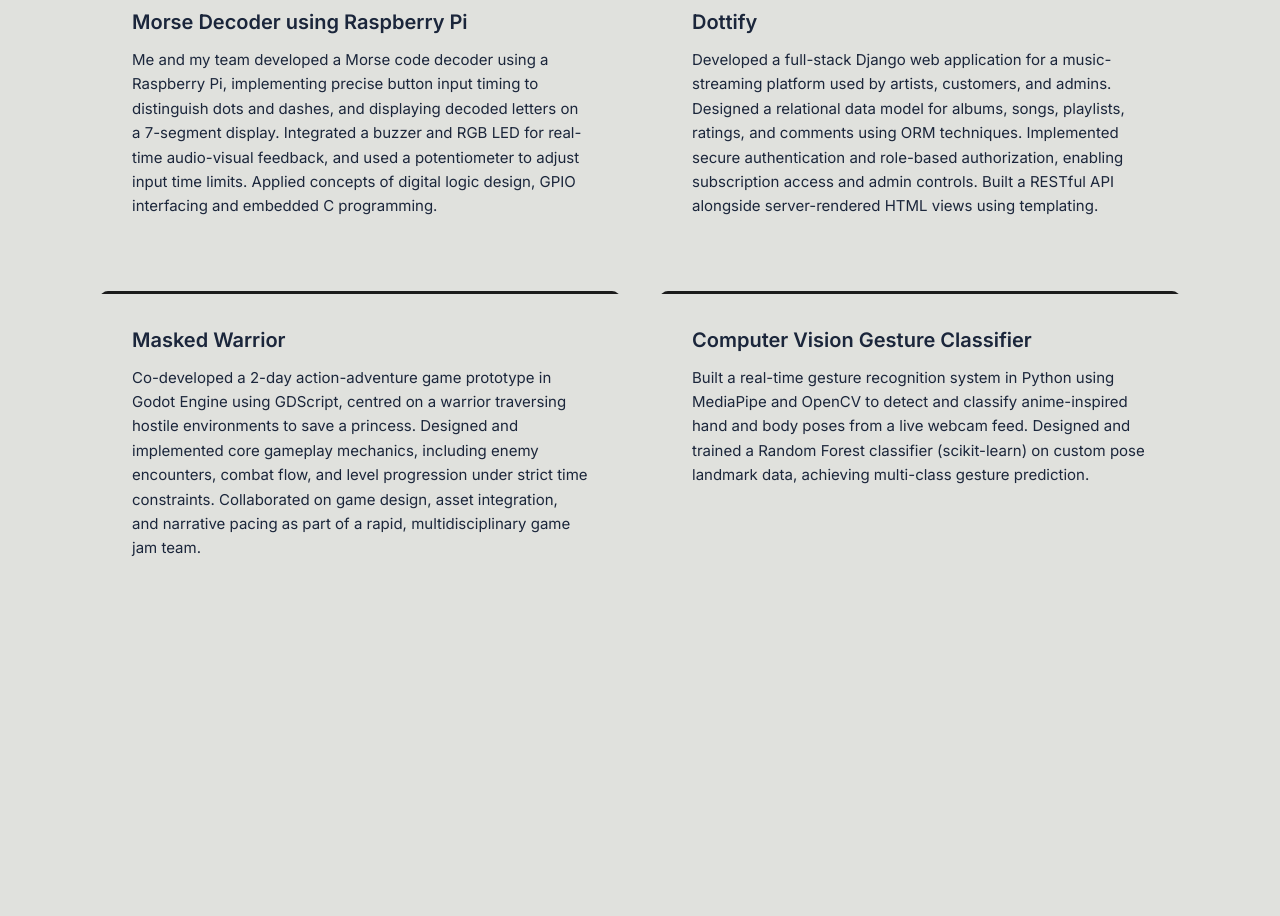
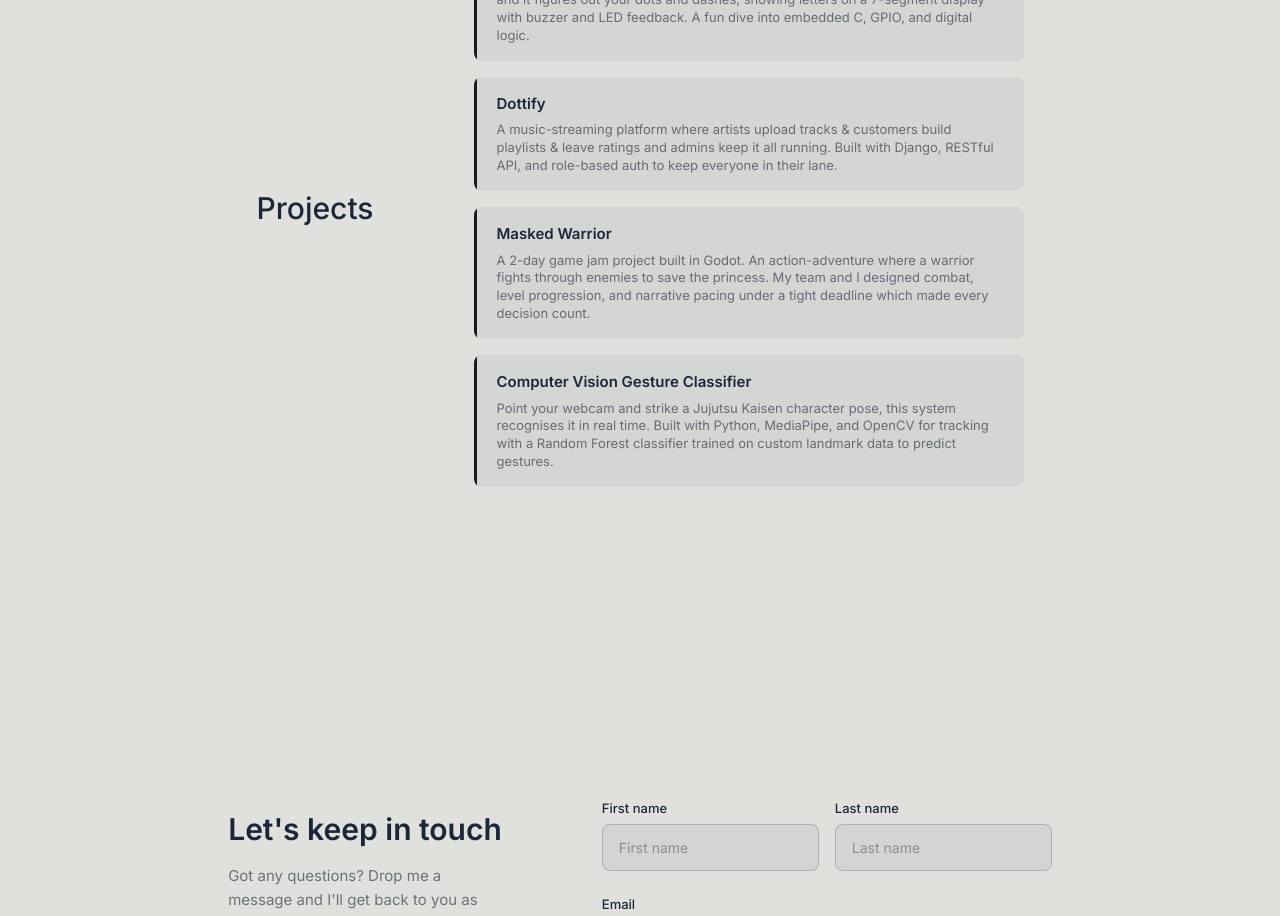
Before and after one commit to cihangiracikgoz/my_personal_web, a Next.js app: page / in a window 1280 px wide. Shown: the part 1860-2776 px from the top of the page. Before the commit the page ends 2533 px from the top, so only its background shows below. Built offline with nearby package versions, Linux system fonts and the light colour scheme.

Commit message:
feature: Add Contact section, redesign Projects layout and improve navigation

```diff
--- a/app/globals.css
+++ b/app/globals.css
@@ -8,14 +8,22 @@
     --text-primary: #1B263B;
     --accent: #1B1B1B;
     --journey-line: #1B263B;
+    --text-secondary: rgba(27, 38, 59, 0.6);
+    --input-bg: rgba(27, 38, 59, 0.06);
+    --input-border: rgba(27, 38, 59, 0.2);
+    --input-placeholder: rgba(27, 38, 59, 0.4);
   }
 
   :root[data-theme="dark"] {
     --bg-primary: #0D1B2A;
-    --bg-gradient: linear-gradient(270deg, #1B263B 0%, #3C1E96 100%);
+    --bg-gradient: linear-gradient(270deg, #0A0F1A 0%, #1B263B 100%);
     --text-primary: #E0E1DD;
     --accent: #E0E1DD;
     --journey-line: #E0E1DD;
+    --text-secondary: rgba(224, 225, 221, 0.6);
+    --input-bg: rgba(224, 225, 221, 0.06);
+    --input-border: rgba(224, 225, 221, 0.2);
+    --input-placeholder: rgba(224, 225, 221, 0.4);
   }
 
   html {
--- a/app/page.tsx
+++ b/app/page.tsx
@@ -2,6 +2,7 @@ import Header from "@/components/Header";
 import About from "@/components/About";
 import Journey from "@/components/Journey";
 import Projects from "@/components/Projects";
+import Contact from "@/components/Contact";
 
 export default function Home() {
   return (
@@ -10,6 +11,7 @@ export default function Home() {
       <About />
       <Journey />
       <Projects />
+      <Contact />
     </>
   );
 }
--- /dev/null
+++ b/components/Contact.tsx
@@ -0,0 +1,77 @@
+export default function Contact() {
+  return (
+    <section
+      id="contact"
+      className="flex items-center justify-center py-20 px-[100px] min-h-screen"
+    >
+      <div className="flex flex-row justify-center items-start gap-[100px] w-full max-w-[900px]">
+        <div className="flex flex-col items-start pt-2 shrink-0">
+          <h2 className="text-[30px] font-semibold text-[var(--text-primary)]">
+            Let's keep in touch
+          </h2>
+          <p className="text-[15px] text-[var(--text-secondary)] mt-3 max-w-[250px] leading-relaxed">
+            Got any questions? Drop me a message and I'll get back to you as soon as possible!
+          </p>
+        </div>
+        <form className="flex flex-col gap-6 w-full max-w-[450px]">
+          <div className="flex gap-4">
+            <div className="flex flex-col gap-1.5 flex-1 min-w-0">
+              <label className="text-[13px] font-medium text-[var(--text-primary)]">
+                First name
+              </label>
+              <input
+                type="text"
+                name="firstName"
+                placeholder="First name"
+                required
+                className="rounded-lg border border-[var(--input-border)] bg-[var(--input-bg)] px-4 py-3 text-[14px] text-[var(--text-primary)] placeholder:text-[var(--input-placeholder)] outline-none focus:border-[var(--text-primary)] transition-colors duration-200"
+              />
+            </div>
+            <div className="flex flex-col gap-1.5 flex-1 min-w-0">
+              <label className="text-[13px] font-medium text-[var(--text-primary)]">
+                Last name
+              </label>
+              <input
+                type="text"
+                name="lastName"
+                placeholder="Last name"
+                required
+                className="rounded-lg border border-[var(--input-border)] bg-[var(--input-bg)] px-4 py-3 text-[14px] text-[var(--text-primary)] placeholder:text-[var(--input-placeholder)] outline-none focus:border-[var(--text-primary)] transition-colors duration-200"
+              />
+            </div>
+          </div>
+          <div className="flex flex-col gap-1.5">
+            <label className="text-[13px] font-medium text-[var(--text-primary)]">
+              Email
+            </label>
+            <input
+              type="email"
+              name="email"
+              placeholder="you@example.com"
+              required
+              className="rounded-lg border border-[var(--input-border)] bg-[var(--input-bg)] px-4 py-3 text-[14px] text-[var(--text-primary)] placeholder:text-[var(--input-placeholder)] outline-none focus:border-[var(--text-primary)] transition-colors duration-200"
+            />
+          </div>
+          <div className="flex flex-col gap-1.5">
+            <label className="text-[13px] font-medium text-[var(--text-primary)]">
+              Message
+            </label>
+            <textarea
+              name="message"
+              placeholder="Leave a message..."
+              rows={5}
+              required
+              className="rounded-lg border border-[var(--input-border)] bg-[var(--input-bg)] px-4 py-3 text-[14px] text-[var(--text-primary)] placeholder:text-[var(--input-placeholder)] outline-none focus:border-[var(--text-primary)] transition-colors duration-200 resize-none"
+            />
+          </div>
+          <button
+            type="submit"
+            className="self-start rounded-lg bg-[var(--text-primary)] px-8 py-3 text-[14px] font-medium text-[var(--bg-primary)] transition-opacity duration-200 hover:opacity-80"
+          >
+            Submit
+          </button>
+        </form>
+      </div>
+    </section>
+  );
+}
--- a/components/Header.tsx
+++ b/components/Header.tsx
@@ -17,8 +17,7 @@ export default function Header() {
   }
 
   function scrollTo(id: string) {
-    return (e: React.MouseEvent) => {
-      e.preventDefault();
+    return () => {
       document.getElementById(id)?.scrollIntoView({ behavior: "smooth" });
     };
   }
@@ -26,27 +25,30 @@ export default function Header() {
   return (
     <header className="flex justify-between items-center py-5 px-[100px]">
       <nav className="flex items-center gap-[50px]">
-        <a
-          className="text-lg font-normal text-[var(--text-primary)] no-underline hover:text-[var(--accent)] hover:cursor-pointer"
-          href="#about"
+        <button
+          className="text-lg font-normal text-[var(--text-primary)] hover:text-[var(--accent)] cursor-pointer bg-transparent border-none"
           onClick={scrollTo("about")}
         >
           About Me
-        </a>
-        <a
-          className="text-lg font-normal text-[var(--text-primary)] no-underline hover:text-[var(--accent)] hover:cursor-pointer"
-          href="#journey"
+        </button>
+        <button
+          className="text-lg font-normal text-[var(--text-primary)] hover:text-[var(--accent)] cursor-pointer bg-transparent border-none"
           onClick={scrollTo("journey")}
         >
           Journey
-        </a>
-        <a
-          className="text-lg font-normal text-[var(--text-primary)] no-underline hover:text-[var(--accent)] hover:cursor-pointer"
-          href="#projects"
+        </button>
+        <button
+          className="text-lg font-normal text-[var(--text-primary)] hover:text-[var(--accent)] cursor-pointer bg-transparent border-none"
           onClick={scrollTo("projects")}
         >
           Projects
-        </a>
+        </button>
+        <button
+          className="text-lg font-normal text-[var(--text-primary)] hover:text-[var(--accent)] cursor-pointer bg-transparent border-none"
+          onClick={scrollTo("contact")}
+        >
+          Contact Me
+        </button>
       </nav>
       <button
         className="bg-transparent border-none text-[var(--text-primary)] text-[22px] cursor-pointer flex items-center"
--- a/components/Projects.tsx
+++ b/components/Projects.tsx
@@ -2,22 +2,22 @@ const projects = [
   {
     title: "Morse Decoder using Raspberry Pi",
     description:
-      "Me and my team developed a Morse code decoder using a Raspberry Pi, implementing precise button input timing to distinguish dots and dashes, and displaying decoded letters on a 7-segment display. Integrated a buzzer and RGB LED for real-time audio-visual feedback, and used a potentiometer to adjust input time limits. Applied concepts of digital logic design, GPIO interfacing and embedded C programming.",
+      "My team and I turned a Raspberry Pi into a Morse code decoder. You tap a button and it figures out your dots and dashes, showing letters on a 7-segment display with buzzer and LED feedback. A fun dive into embedded C, GPIO, and digital logic.",
   },
   {
     title: "Dottify",
     description:
-      "Developed a full-stack Django web application for a music-streaming platform used by artists, customers, and admins. Designed a relational data model for albums, songs, playlists, ratings, and comments using ORM techniques. Implemented secure authentication and role-based authorization, enabling subscription access and admin controls. Built a RESTful API alongside server-rendered HTML views using templating.",
+      "A music-streaming platform where artists upload tracks & customers build playlists & leave ratings and admins keep it all running. Built with Django, RESTful API, and role-based auth to keep everyone in their lane.",
   },
   {
     title: "Masked Warrior",
     description:
-      "Co-developed a 2-day action-adventure game prototype in Godot Engine using GDScript, centred on a warrior traversing hostile environments to save a princess. Designed and implemented core gameplay mechanics, including enemy encounters, combat flow, and level progression under strict time constraints. Collaborated on game design, asset integration, and narrative pacing as part of a rapid, multidisciplinary game jam team.",
+      "A 2-day game jam project built in Godot. An action-adventure where a warrior fights through enemies to save the princess. My team and I designed combat, level progression, and narrative pacing under a tight deadline which made every decision count.",
   },
   {
     title: "Computer Vision Gesture Classifier",
     description:
-      "Built a real-time gesture recognition system in Python using MediaPipe and OpenCV to detect and classify anime-inspired hand and body poses from a live webcam feed. Designed and trained a Random Forest classifier (scikit-learn) on custom pose landmark data, achieving multi-class gesture prediction.",
+      "Point your webcam and strike a Jujutsu Kaisen character pose, this system recognises it in real time. Built with Python, MediaPipe, and OpenCV for tracking with a Random Forest classifier trained on custom landmark data to predict gestures.",
   },
 ];
 
@@ -25,19 +25,21 @@ export default function Projects() {
   return (
     <section
       id="projects"
-      className="py-20 px-[100px] min-h-screen text-[var(--text-primary)]"
+      className="flex flex-row justify-center items-center py-20 px-[100px] gap-[100px] min-h-screen text-[var(--text-primary)]"
     >
-      <h2 className="text-[30px] font-medium">Projects</h2>
-      <div className="mt-10 grid grid-cols-2 gap-10">
+      <div className="flex justify-center items-center">
+        <h2 className="text-[30px] font-medium whitespace-nowrap">Projects</h2>
+      </div>
+      <div className="flex flex-col gap-4 self-center max-w-[550px]">
         {projects.map((project, index) => (
           <div
             key={index}
-            className="rounded-lg overflow-hidden bg-[var(--accent)]/10 hover:-translate-y-1 hover:shadow-lg hover:shadow-[var(--accent)]/20 transition-all duration-300"
+            className="flex flex-row rounded-lg overflow-hidden bg-[var(--input-bg)] hover:-translate-y-1 hover:shadow-lg transition-all duration-300"
           >
-            <div className="h-[3px] bg-[var(--accent)]" />
-            <div className="p-8">
-              <h3 className="text-xl font-semibold">{project.title}</h3>
-              <p className="text-[15px] mt-3 leading-relaxed">
+            <div className="w-[3px] bg-[var(--accent)] shrink-0" />
+            <div className="px-5 py-4">
+              <h3 className="text-[15px] font-semibold">{project.title}</h3>
+              <p className="text-[13px] mt-1.5 leading-snug text-[var(--text-secondary)]">
                 {project.description}
               </p>
             </div>
--- a/package.json
+++ b/package.json
@@ -13,6 +13,7 @@
     "react": "^18.3.1",
     "react-dom": "^18.3.1",
     "react-icons": "^5.6.0",
+    "resend": "^6.12.3",
     "server-only": "^0.0.1"
   },
   "devDependencies": {
```
Also changed, not shown: 1 other file (tests, documents, lock files or other folders).
